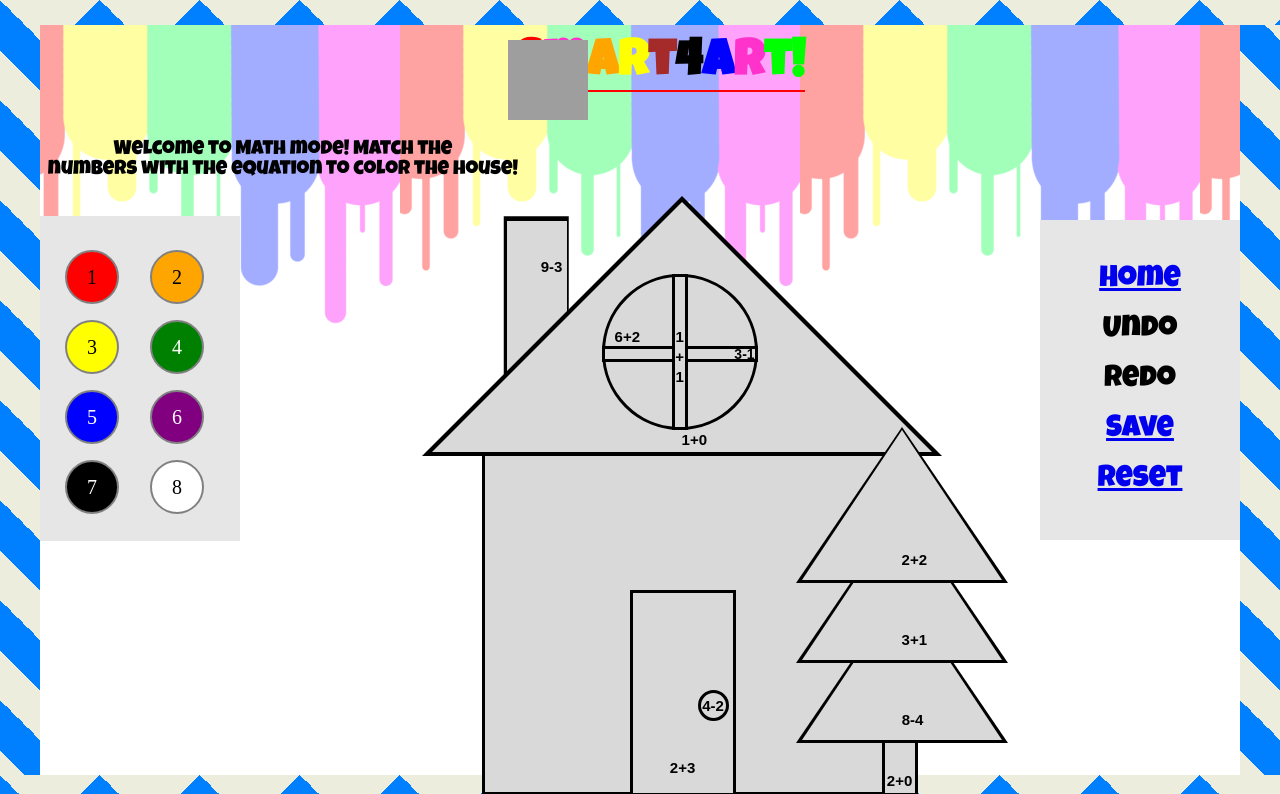
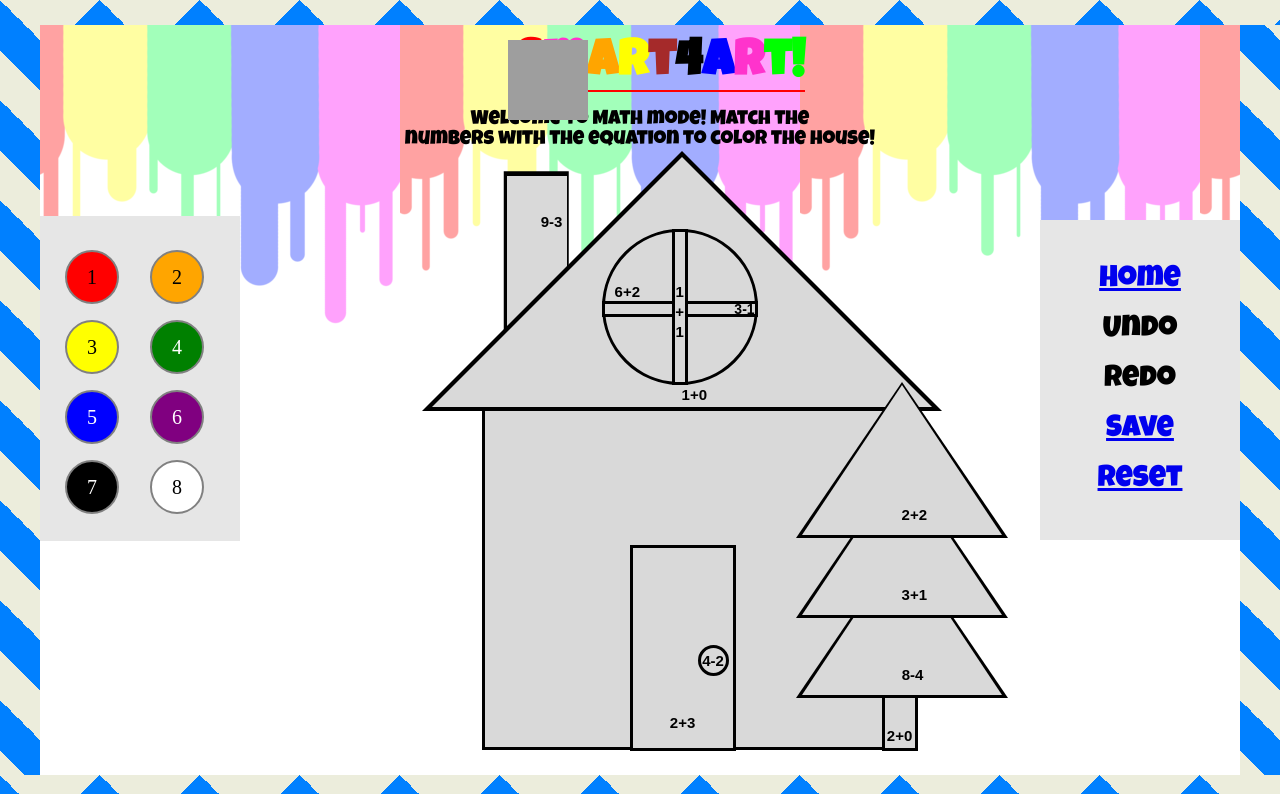
Before and after one commit to MasterLillyclaw/Project-LAL, a Python web app: template templates/MathHouse.html in a window 1280 px wide. Shown: the top 794 px of the page. Run offline with Jinja, Linux system fonts and the light colour scheme; the template is opened without the code that fills it, so the values that code supplies are empty; some libraries are stand-ins or nearby versions; grey boxes are pictures that could not be loaded.

Commit message:
Fixed template centering

```diff
--- a/static/HouseTemplate.css
+++ b/static/HouseTemplate.css
@@ -291,3 +291,7 @@ ul{
   font-family: 'Luckiest Guy', cursive;
   width: 550px;
 }
+
+.textBorder {
+  margin-top: -35px;
+}
--- a/static/SnowmanTemplate.css
+++ b/static/SnowmanTemplate.css
@@ -279,8 +279,12 @@ ul{
   font-family: 'Luckiest Guy', cursive;
 }
 .subtitles {
-  font-size: 20px;
+  font-size: 22px;
   font-family: 'Luckiest Guy', cursive;
   margin-left: 33%;
   width: 550px;
 }
+
+.textBorder {
+  margin-top: -35px;
+}
--- a/templates/FreestyleHouse.html
+++ b/templates/FreestyleHouse.html
@@ -31,8 +31,10 @@
   </ul>
 </h1>
 
+<section class = "textBorder">
 <center><p class="subtitles">Welcome to FreeStyle mode!<br>
   Color the house however you want!</p></center>
+</section>
 
 <body id="home">
 
@@ -68,6 +70,7 @@
 </div>
 
 <!--House Template  -->
+<section class="textBorder">
   <div class = "Border">
   <p> &nbsp; </p>
   <p> &nbsp; </p>
@@ -91,7 +94,7 @@
     <h1 id = "TreeTop" class="clickableTree"></h1>
 
   </div>
-
+</section>
 
 
 
--- a/templates/FreestyleSnowman.html
+++ b/templates/FreestyleSnowman.html
@@ -34,8 +34,10 @@
   </ul>
 </h1>
 
+<section class = "textBorder">
   <center class="subtitles">Welcome to FreeStyle mode!<br>
     Color Frosty however you want!</center>
+</section>
 
 <body id="home">
 
@@ -68,7 +70,7 @@
     <a href="http://project-lal.appspot.com/freestyle-snowman">Reset</a>
   </div>
 
-
+<section class = "textBorder">
   <div class="Border">
   <p>&nbsp;</p>
   <p>&nbsp;</p>
@@ -89,5 +91,6 @@
     <h1 id="NoseOutline"></h1>
     <h1 id="Nose" class="clickableNose"></h1>
   </div>
+</section class = "textBorder">
 
 </body>
--- a/templates/MathHouse.html
+++ b/templates/MathHouse.html
@@ -30,8 +30,10 @@
   </ul>
 </h1>
 
-<center class="subtitles">Welcome to Math mode! Match the<br>
-  numbers with the equation to color the house!</center>
+<section class ="textBorder">
+<center><p class="subtitles">Welcome to Math mode! Match the<br>
+  numbers with the equation to color the house!</p></center>
+</section>
 
 <body id="home">
   <div id="left"></div>
@@ -65,6 +67,7 @@
 </div>
 
 <!--House Template  -->
+<section class="textBorder">
   <div class = "Border">
   <p> &nbsp;</p>
   <p> &nbsp;</p>
@@ -109,4 +112,5 @@
 
 
   </div>
+</section>
 </body>
--- a/templates/MathSnowman.html
+++ b/templates/MathSnowman.html
@@ -17,6 +17,7 @@
 <div id="brush">
   <img src="../static/paintbrush.png" alt="paintbrush" style="width:80px;height:80px;">
 </div>
+
 <h1>
   <ul>
     <li><span>S</span></li
@@ -31,8 +32,10 @@
   </ul>
 </h1>
 
+<section class = "textBorder">
   <center class="subtitles">Welcome to Math mode! Match the<br>
     numbers with the equation to color Frosty!</center>
+</section>
 
 <body id="home">
 
@@ -71,6 +74,7 @@
     <a href="http://project-lal.appspot.com/math-snowman">Reset</a>
   </div>
 
+<section class = "textBorder">
   <div class="Border">
   <p>&nbsp;</p>
   <p>&nbsp;</p>
@@ -107,5 +111,5 @@
     <p id ="LeftArmEqu">8-6</p> -->
 
   </div>
-
+</section>
 </body>
```
Lines whose indentation alone changed are shown as unchanged.
